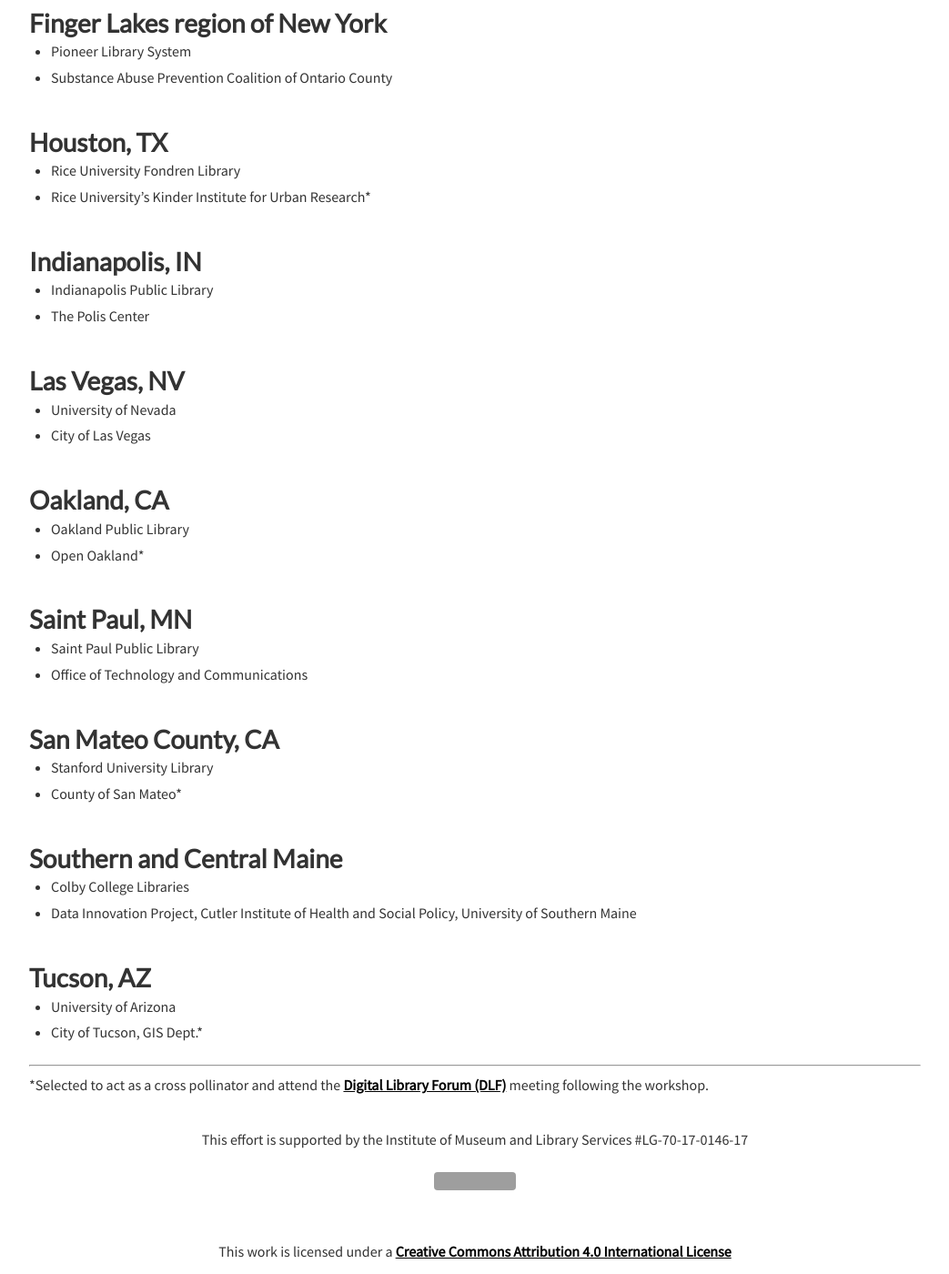
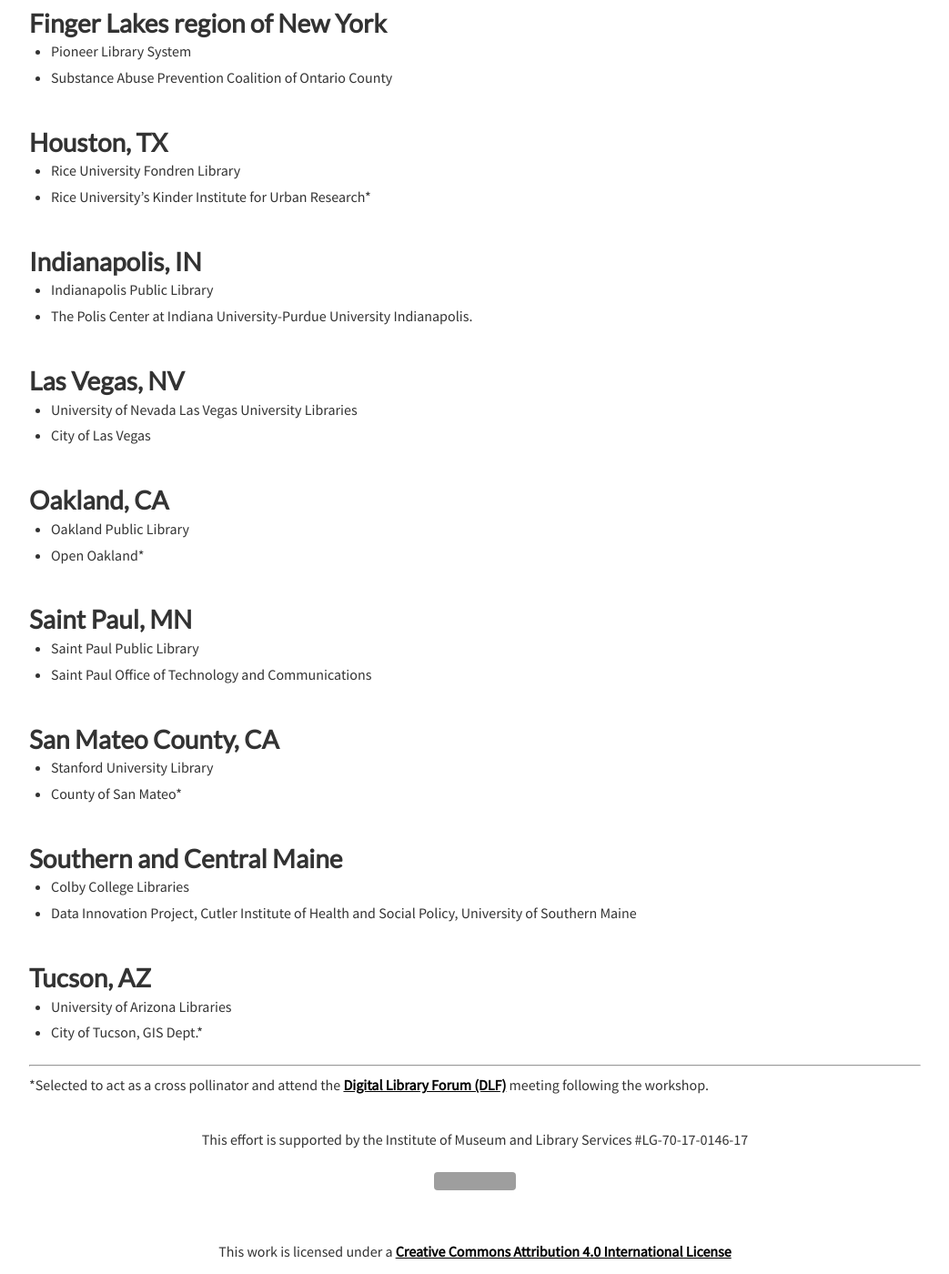
Before and after one commit to civic-switchboard/civic-switchboard.github.io.first, a Jekyll site: the page built from _posts/2018-07-27-post_10.md, in a window 1280 px wide and 1400 px high, scrolled down 685 px. Shown: the whole window at 91% size, without its empty margins (118-1161 px from the left). Built offline with Jekyll 4.4.1, drawn with Linux system fonts in a browser that asks for light colours; nearby versions of some CDN libraries; grey boxes are pictures that could not be loaded.

Commit message:
edit organizations

```diff
--- a/_posts/2018-07-27-post_10.md
+++ b/_posts/2018-07-27-post_10.md
@@ -30,10 +30,10 @@
 
 ### Indianapolis, IN
 - Indianapolis Public Library
-- The Polis Center
+- The Polis Center at Indiana University-Purdue University Indianapolis.
 
 ### Las Vegas, NV
-- University of Nevada
+- University of Nevada Las Vegas University Libraries
 - City of Las Vegas
 
 ### Oakland, CA
@@ -42,7 +42,7 @@
 
 ### Saint Paul, MN
 - Saint Paul Public Library
-- Office of Technology and Communications
+- Saint Paul Office of Technology and Communications
 
 ### San Mateo County, CA
 - Stanford University Library
@@ -53,7 +53,7 @@
 - Data Innovation Project, Cutler Institute of Health and Social Policy, University of Southern Maine
 
 ### Tucson, AZ
-- University of Arizona
+- University of Arizona Libraries
 - City of Tucson, GIS Dept.*
 
 
```
